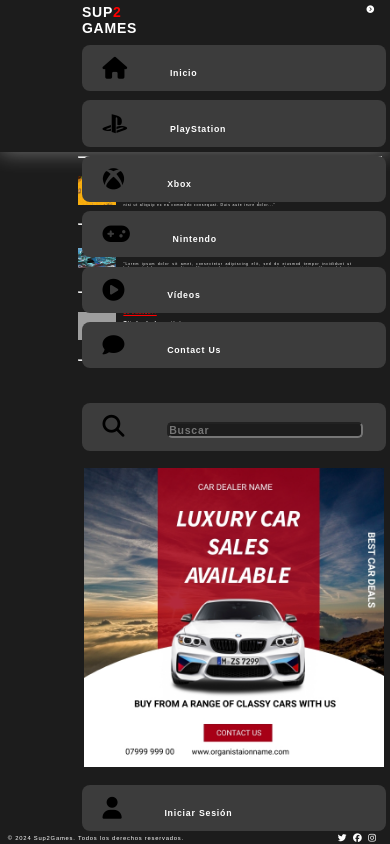
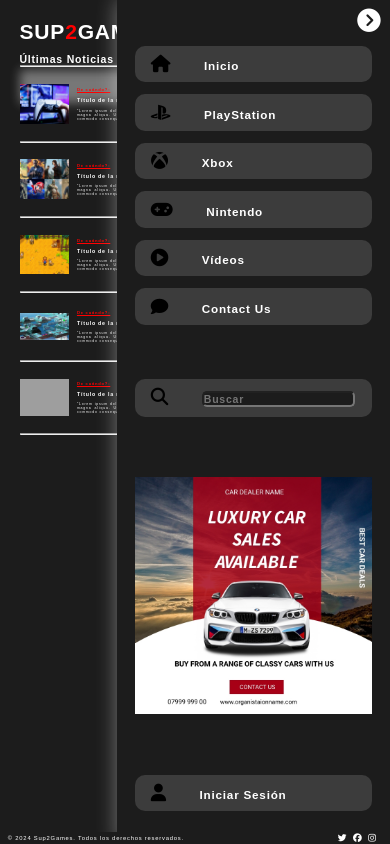
Before and after one commit to KaalaBaloo/Sup2Games_EntregaOpcionalWeb, a plain HTML site: page index.html in a window 390 px wide. Drawn offline with Linux system fonts and the light colour scheme; grey boxes are pictures that could not be loaded.

Commit message:
fix hamburguer

```diff
--- a/css/IndexStyle.css
+++ b/css/IndexStyle.css
@@ -151,6 +151,12 @@ header{
 }
 
 /* Content */
+
+.mobile
+{
+  display: none;
+}
+
 main #Content
 {
   display: flex;
@@ -246,107 +252,80 @@ footer a{
 
   /* Navigation */
   nav {
-    display: flex;
-    flex-direction: row;
-    justify-content: flex-end;
-    height: 18%;
-    width: 100vw;
-    background-color: #1C1C1C;
-    font-weight: bold;
-    position: fixed;
-    box-shadow: 0px 0 20px rgba(255, 255, 255, 0.4);
-    transition: width 0.3s ease-in-out;
+    width: 70%;
+    height: 100vh;
+    right: 0;
+    align-items: center;
+    justify-content: center;
   }
 
   nav #Base{
-    display: flex;
-    flex-direction: column;
-    width: 80%;
-    height: 100vh;
-    overflow: hidden;
-    padding: 1vw;
+    width: 90%;
   }
 
   nav #closeNav a {
-    font-size: 65%;
+    font-size: 6vw;
     position: absolute;
-    left: 94%;
-    top: 3%;
+    left: 88%;
+    top: 1%;
   }
 
   nav #Logo a{
-    font-size: 80%;
+    font-size: 0%;
     color: #FFFFFF;
     text-decoration: none;
   }
 
-  nav #Logo  h1 #red {
-    color: #FF0000;
-  }
-
   nav #NavOptions a{
-    display: block;
-    text-align: left;
-    font-size: 75%;
-    color: #FFFFFF;
-    background-color: #3c3c3c;
-    padding: 4%;
-    margin: 3% 0;
-    border-radius: 8px;
-    text-decoration: none;
-    transition: background-color 0.3s ease;
-  }
-
-  nav #NavOptions a:hover {
-    background-color: #3c3c3c;
-    color: #FFFFFF;
+    font-size: 100%;
   }
 
   nav #NavOptions i{
-    font-size: 250%;
-    color: #000000;
     padding-right: 15%;
     padding-left: 3%;
   }
 
-  nav #NavOptions input{
-    background-color: #1C1C1C;
-    color: #FFFFFF;
-    font-weight: bold;
-    font-size: 120%;
-    width: 70%;
-    height: 90%;
-    border-radius: 5px;
+  .ClosedNav{
+    background-color: transparent;
+    box-shadow: 0px 0 20px rgba(255, 255, 255, 0);
   }
 
-  nav #Blank{
-    padding-bottom: 2vh;
-  }
-
-  nav img {
-    object-fit: contain;
-    height: 40%;
-    width: auto;
-    overflow: hidden;
-    padding-top: 1vh;
-    padding-bottom: 1vh;
+  .ClosedNav #NavOptions{
+    display: none;
+    transition: width 0.3s ease-in-out;
   }
 
   .ClosedNav {
-    width: 5.5%;
-    transition: width 0.3s ease-in-out;
+    width: 70%;
   }
 
-  nav .ClosedNav .Open{
-    display: none;
+  .ClosedNav #CloseNav{
+    display: contents;
   }
 
-  nav .Closed{
-    display: none;
+  .mobile
+  {
+    display: flex;
+    flex-direction: row;
+    justify-content: space-between;
+    background-color: #1C1C1C;
+    height: 4vh;
+    box-shadow: 0px 50px 10px rgba(255, 255, 255, 0.4);
+    top: 0;
   }
 
-  nav .ClosedNav .Closed{
-    display: contents;
+  .mobile #Logo a{
+    font-size: 200%;
+    color: #FFFFFF;
+    text-decoration: none;
+  }
+
+  .mobile #Logo  h1 #red {
+    color: #FF0000;
+  }
+
+  main {
+    padding: 5%;
   }
 
   }
--- a/index.html
+++ b/index.html
@@ -64,6 +64,13 @@
 
         <main id="Content">
             <header>
+                <div class="mobile">
+                    <div id="Logo">
+                        <a href="index.html" target="_self">
+                            <h1>SUP<span id="red">2</span>GAMES</h1>
+                        </a>
+                    </div>
+                </div>
                 <div class="line">
                     <h1>Últimas Noticias</h1>
                     <hr />
```
